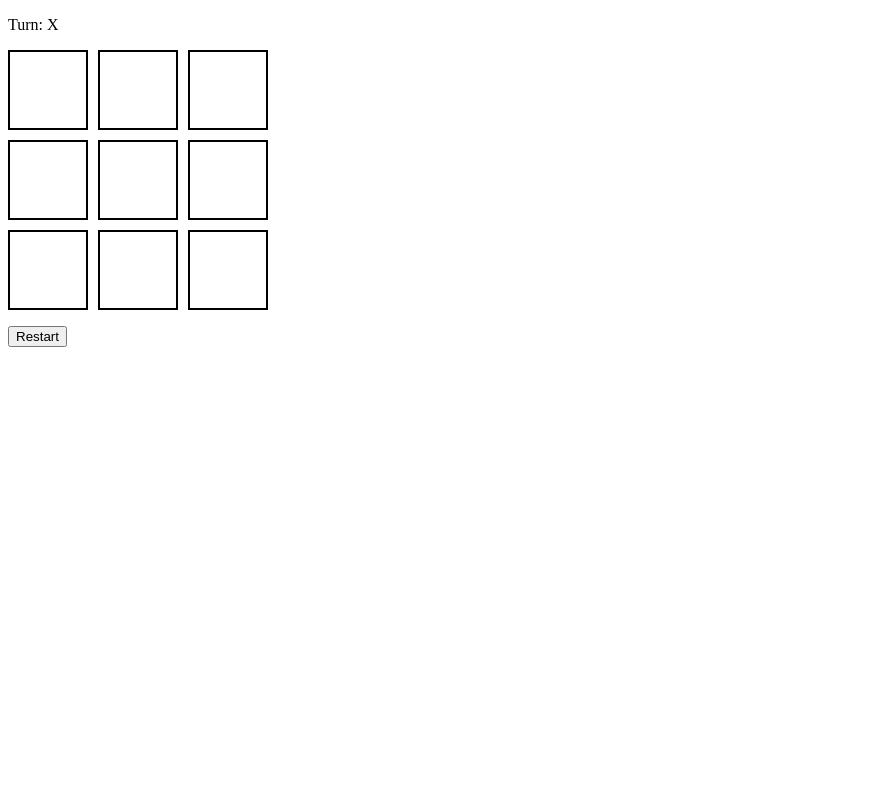
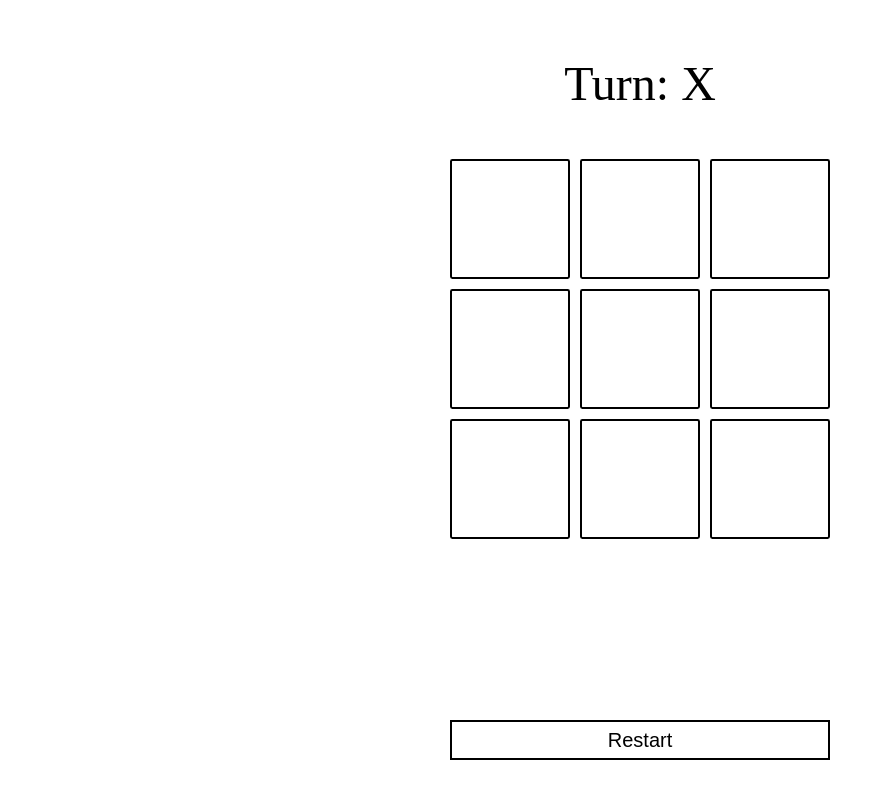
Before and after one commit to AbhiIfYouMust/Tic-Tac-Toe, a plain HTML site: page index.html in a window 1280 px wide. Shown: the whole page, without its empty margins (0-885 px from the left). Drawn offline with Linux system fonts and the light colour scheme.

Commit message:
Added CSS

```diff
--- a/style.css
+++ b/style.css
@@ -1,10 +1,47 @@
+body {
+    display: flex;
+    flex-direction: column;
+    justify-content: space-between;
+    align-items: center;
+}
+
 #gameBoard {
     display: grid;
-    grid-template-columns: repeat(3, 80px);
-    grid-template-rows: repeat(3,80px);
+    grid-template-columns: repeat(3, 120px);
+    grid-template-rows: repeat(3,120px);
     gap: 10px;
 }
 
 .tile {
+    display: flex;
+    justify-content: center;
+    align-items: center;
     border: 2px solid black;
+    border-radius: 2%;
+    font-size: 80px;
 }
+
+.tile:hover {
+    border:  4px solid black;
+    cursor: pointer;
+}
+
+p {
+    font-size: 3rem;
+}
+
+button {
+    position: absolute;
+    bottom: 40px;
+
+    width: 380px;
+    height: 40px;
+    background-color: white;
+    font-size: 20px;
+    border: 2px solid black;
+
+}
+
+button:hover {
+    cursor: pointer;
+}
```
Also changed, not shown: script.js (line endings or trailing spaces), 1 other file.
